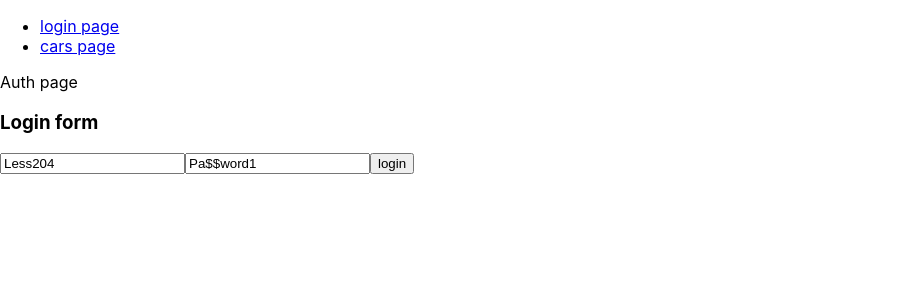
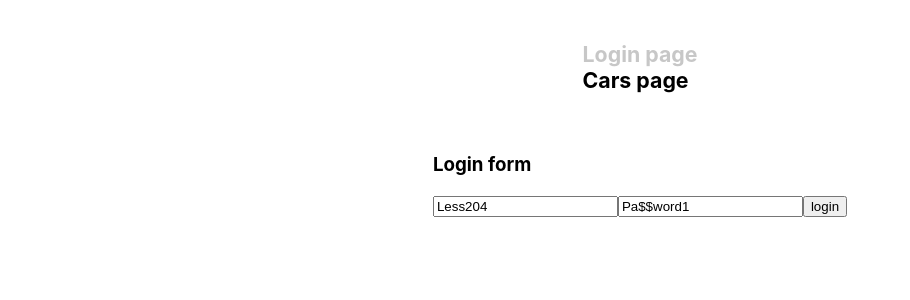
Before and after one commit to OLEkSandrKoniaiev/react_january_24, a React (Create React App) app: page / in a window 1280 px wide. Shown: the top 300 px of the page, without its empty margins (0-910 px from the left). Built offline with nearby package versions, Linux system fonts and the light colour scheme.

Commit message:
homework9 final

```diff
--- /dev/null
+++ b/src/components/Header/Header.module.css
@@ -0,0 +1,27 @@
+.navBlock {
+    display: flex;
+    justify-content: space-evenly;
+
+    padding: 20px 0;
+
+    font-size: 16pt;
+    font-weight: bold;
+}
+
+.navList {
+    list-style-type: none;
+    padding-left: 0;
+    margin-left: 0;
+}
+
+.navLink {
+    text-decoration: none;
+    color: black;
+    font-weight: bold;
+}
+
+.navLinkActive {
+    text-decoration: none;
+    color: #c7c7c7;
+    font-weight: bold;
+}
--- a/src/components/Header/HeaderComponent.tsx
+++ b/src/components/Header/HeaderComponent.tsx
@@ -1,15 +1,22 @@
 import React from 'react';
-import {Link} from "react-router-dom";
+import {NavLink} from "react-router-dom";
+import styles from "./Header.module.css"
 
 const HeaderComponent = () => {
     return (
-        <div>
-            <ul>
+        <div className={styles.navBlock}>
+            <ul className={styles.navList}>
                 <li>
-                    <Link to={'/'}>login page</Link>
+                    <NavLink to={'/'}
+                             className={({isActive }) => (isActive ? styles.navLinkActive : styles.navLink)}>
+                        Login page
+                    </NavLink>
                 </li>
                 <li>
-                    <Link to={'cars'}>cars page</Link>
+                    <NavLink to={'cars'}
+                             className={({isActive }) => (isActive ? styles.navLinkActive : styles.navLink)}>
+                        Cars page
+                    </NavLink>
                 </li>
             </ul>
         </div>
--- a/src/pages/AuthPage.tsx
+++ b/src/pages/AuthPage.tsx
@@ -1,10 +1,10 @@
 import React from 'react';
 import FormComponent from "../components/Form/FormComponent";
+import styles from "../styles/General.module.css"
 
 const AuthPage = () => {
     return (
-        <div>
-            Auth page
+        <div className={styles.justifyCenter}>
             <FormComponent/>
         </div>
     );
--- a/src/pages/CarsPage.tsx
+++ b/src/pages/CarsPage.tsx
@@ -2,6 +2,7 @@ import React, {useEffect, useState} from 'react';
 import {carService} from "../services/carService";
 import CarsComponent from "../components/Cars/CarsComponent";
 import {ICarWithAuthModel} from "../models/ICarWithAuthModel";
+import styles from "../styles/General.module.css"
 
 const CarsPage = () => {
 
@@ -12,7 +13,7 @@ const CarsPage = () => {
     }, []);
 
     return (
-        <div>
+        <div className={styles.justifyCenter}>
             <CarsComponent cars={cars}/>
         </div>
     );
--- /dev/null
+++ b/src/styles/General.module.css
@@ -0,0 +1,4 @@
+.justifyCenter {
+    display: flex;
+    justify-content: center;
+}
```
